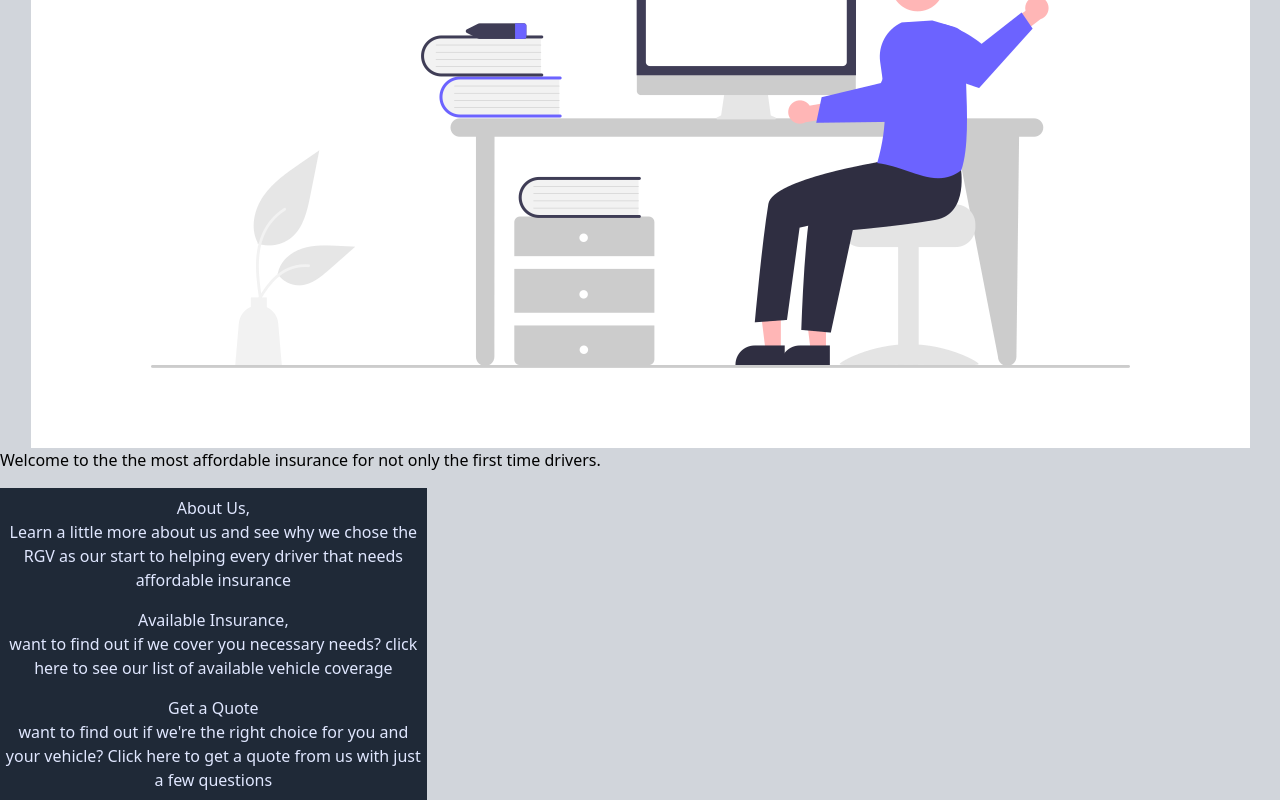
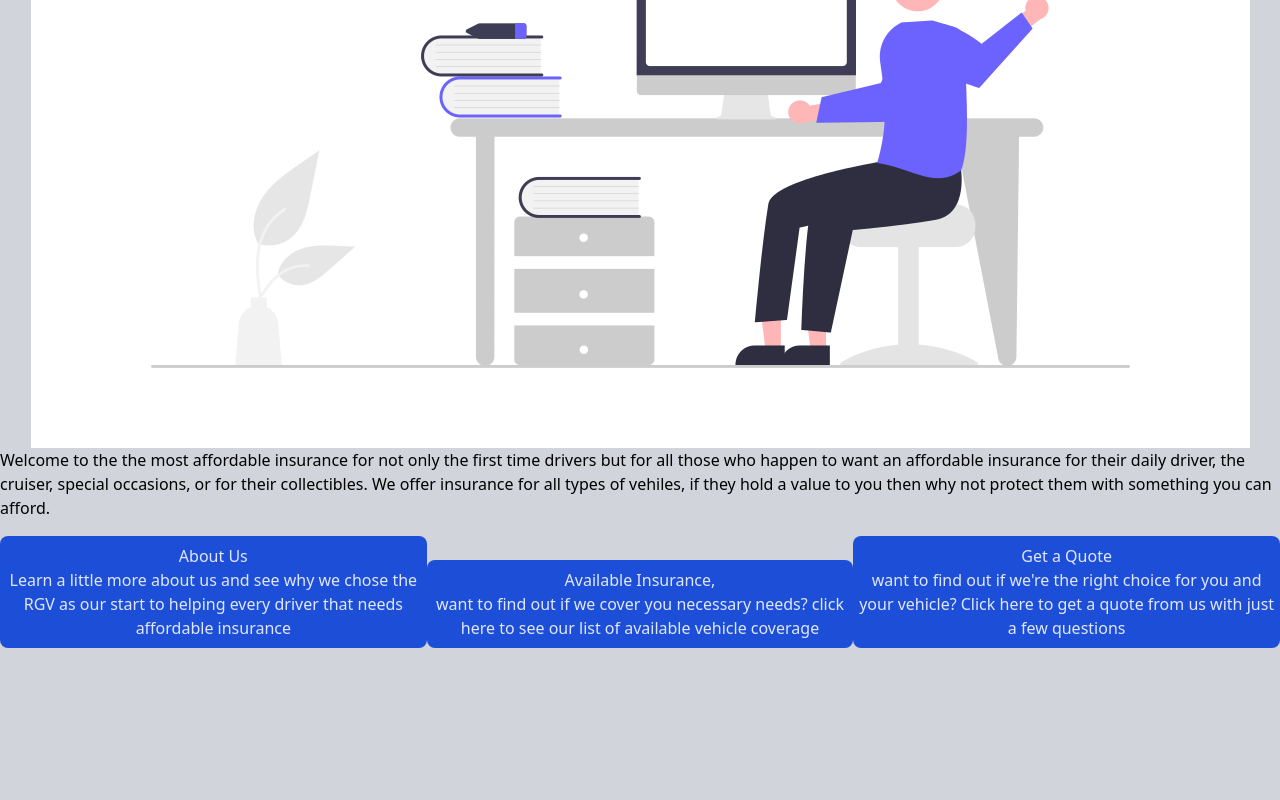
Before and after one commit to Josesimplecoding/finalproject, a Vue app: page / in a window 1280 px wide. Shown: the part 333-1133 px from the top of the page. After the commit the page ends 981 px from the top, so only its background shows below. Built offline with nearby package versions, Linux system fonts and the light colour scheme.

Commit message:
moved buttons

```diff
--- a/src/pages/index.vue
+++ b/src/pages/index.vue
@@ -9,36 +9,36 @@ const { isAuthenticated, user } = useAuth();
     <h2 v-else class="text-6xl tracking-tighter font-extralight">Welcome {{user}}</h2>
     <img src="../assets/bgindex.png" alt="Hello BG"/>
 </div>
-    <h1>Welcome to the the most affordable insurance for not only the first time drivers.</h1>
+    <h1>Welcome to the the most affordable insurance for not only the first time drivers but for all those who happen to want an affordable insurance for their daily driver, the cruiser, special occasions, or for their collectibles. We offer insurance for all types of vehiles, if they hold a value to you then why not protect them with something you can afford.</h1>
     <div class="flex items-center justify-center rounded-lg shadow-2xl">
         <form class="flex-col p-2 space-y-2"/>
     </div>
 
-        <button type="submit" class="w-1/3 py-2 text-indigo-100 bg-gray-800 hover:bg-gray-600">
+        <button type="submit" class="w-1/3 py-2 text-indigo-100 bg-blue-700 rounded-lg hover:bg-blue-500">
             <div class="navigation-items__item navigation-items__item--level-2">
                 <a class="navigation-items__link" href="/about">
-                    About Us,
+                    About Us
                     <h2>Learn a little more about us and see why we chose the RGV as our start to helping every driver that needs affordable insurance</h2>
                 </a>
             </div>
         </button>
 
 
-        <div class="navigation-items__item navigation-items__item--level-2">
-            <button type="submit" class="w-1/3 py-2 text-indigo-100 bg-gray-800 hover:bg-gray-600">
+        <button type="submit" class="w-1/3 py-2 text-indigo-100 bg-blue-700 rounded-lg hover:bg-blue-500">
+            <div class="navigation-items__item navigation-items__item--level-2">
                 <a class="navigation-items__link" href="/available">
                     Available Insurance,
                     <h3>want to find out if we cover you necessary needs? click here to see our list of available vehicle coverage</h3>
                 </a>
-            </button>
-        </div>
+            </div>
+        </button>
 
-        <div class="navigation-items__item navigation-items__item--level-2">
-            <button type="submit" class="w-1/3 py-2 text-indigo-100 bg-gray-800 hover:bg-gray-600">
-                <a class="navigation-items__link" href="/quote">
+        <button type="submit" class="w-1/3 py-2 text-indigo-100 bg-blue-700 rounded-lg hover:bg-blue-500">
+            <div class="navigation-items__item navigation-items__item--level-2">
+                <a class="navigation-items__link" href="/available">
                     Get a Quote
                     <h4>want to find out if we're the right choice for you and your vehicle? Click here to get a quote from us with just a few questions</h4>
                 </a>
-            </button>
-        </div>
+            </div>
+        </button>
 </template>
```
